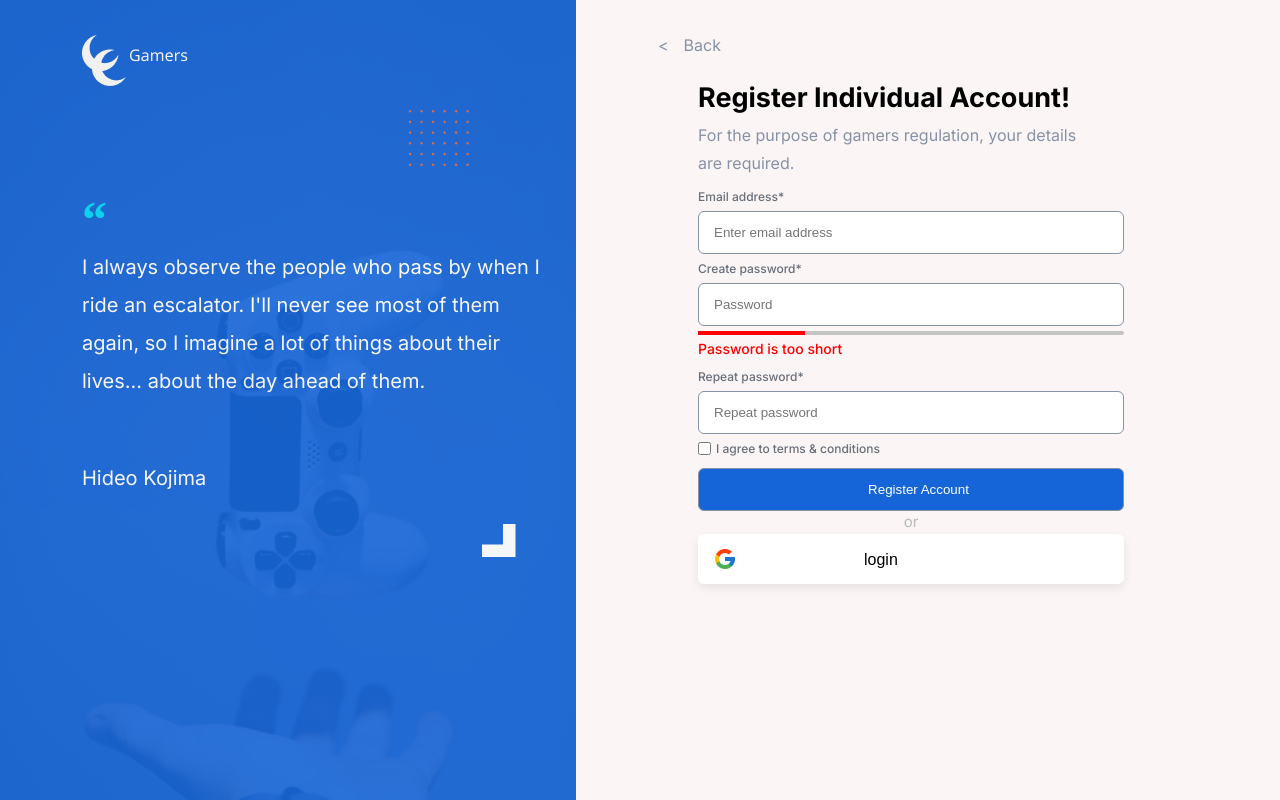
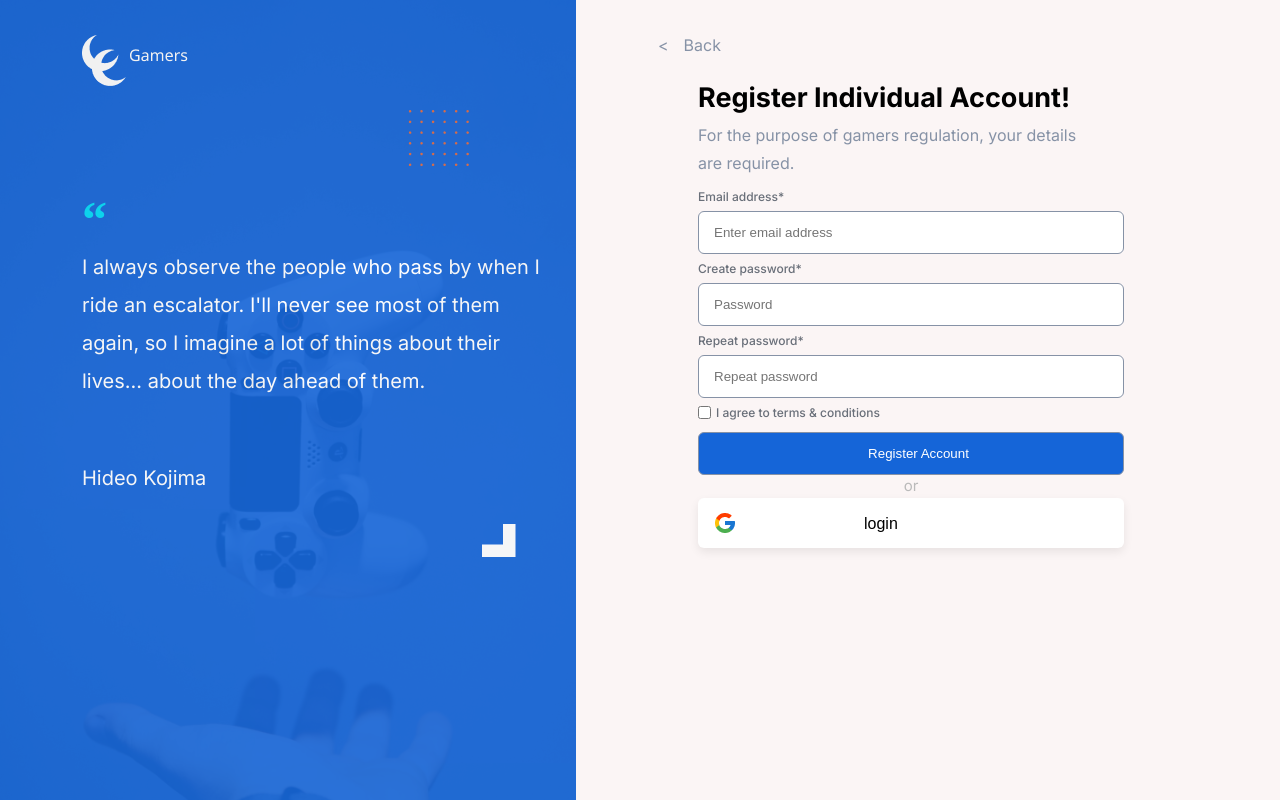
Before and after one commit to Ashraf-98-shawwa/React-Forms-Task-, a React (Create React App) app: page / in a window 1280 px wide. Built offline with nearby package versions, Linux system fonts and the light colour scheme.

Commit message:
Check password show hide update

```diff
--- a/src/Pages/SignUp.jsx
+++ b/src/Pages/SignUp.jsx
@@ -89,6 +89,11 @@ export default class SignUp extends Component {
     }
   };
 
+  showCheck = () => {
+    document.querySelector(".password-check-text").style.display = "block";
+    document.querySelector(".password-strength").style.display = "block";
+  };
+
   render() {
     return (
       <div className="The-Page">
@@ -122,9 +127,13 @@ export default class SignUp extends Component {
                   placeholder="Password"
                   value={this.state.password}
                   onChange={this.handleChangeInput}
+                  onFocus={this.showCheck}
                 />
-                <div className="password-strength"></div>
-                <p className="password-check-text">
+                <div
+                  style={{ display: "none" }}
+                  className="password-strength"
+                ></div>
+                <p style={{ display: "none" }} className="password-check-text">
                   Not bad but you know you can do it better
                 </p>
               </div>
--- a/src/index.css
+++ b/src/index.css
@@ -236,6 +236,7 @@ align-self: flex-start;
   line-height: 17px;
   color: #ffc107;
   margin-top: 5px;
+
 }
 
 .right-side .form-box form input[type="submit"] {
```
